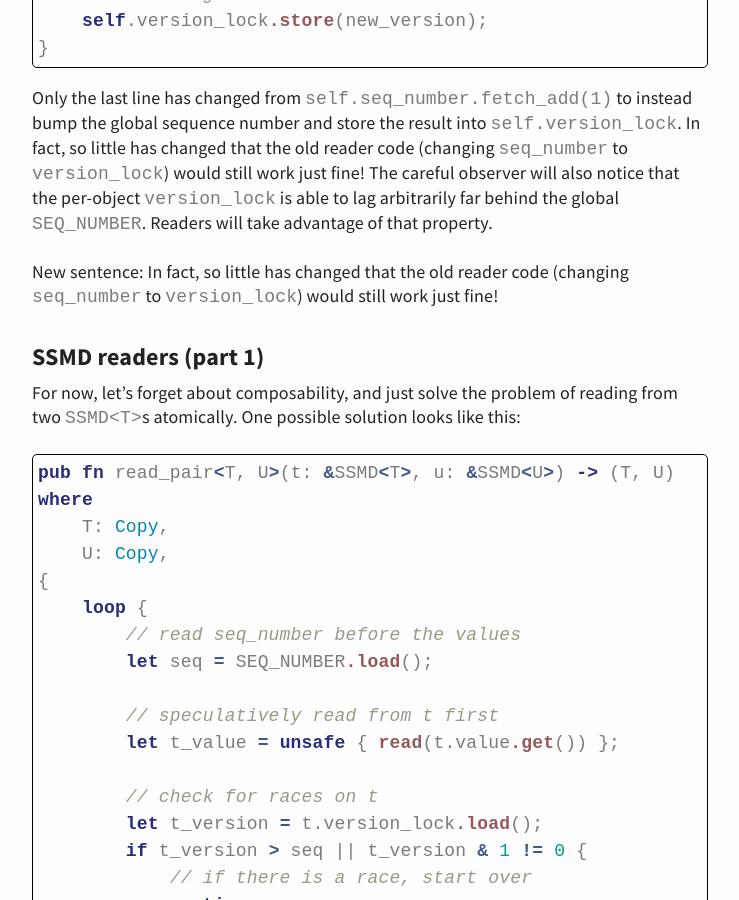
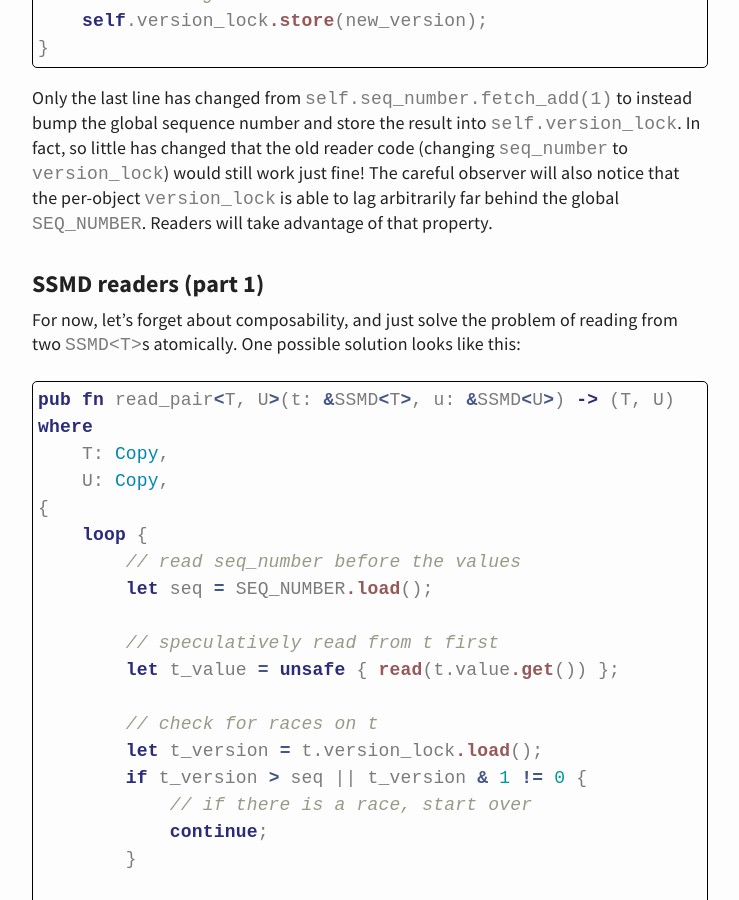
Before and after one commit to mtak-blog/mtak-blog.github.io, a Jekyll site: the page built from _posts/2019-03-24-generalizing-seqlocks.md, in a window 1280 px wide and 900 px high, scrolled down 4100 px. Shown: the whole window, without its empty margins (270-1009 px from the left). Built offline with Jekyll 4.4.1, drawn with Linux system fonts in a browser that asks for light colours.

Commit message:
remove editor remark

````diff
--- a/_posts/2019-03-24-generalizing-seqlocks.md
+++ b/_posts/2019-03-24-generalizing-seqlocks.md
@@ -133,9 +133,6 @@ pub fn write(&self, new_value: T) {
 ```
 
 Only the last line has changed from `self.seq_number.fetch_add(1)` to instead bump the global sequence number and store the result into `self.version_lock`. In fact, so little has changed that the old reader code (changing `seq_number` to `version_lock`) would still work just fine! The careful observer will also notice that the per-object `version_lock` is able to lag arbitrarily far behind the global `SEQ_NUMBER`. Readers will take advantage of that property.
-
-New sentence:
-In fact, so little has changed that the old reader code (changing `seq_number` to `version_lock`) would still work just fine!
 
 #### SSMD readers (part 1)
 
````
